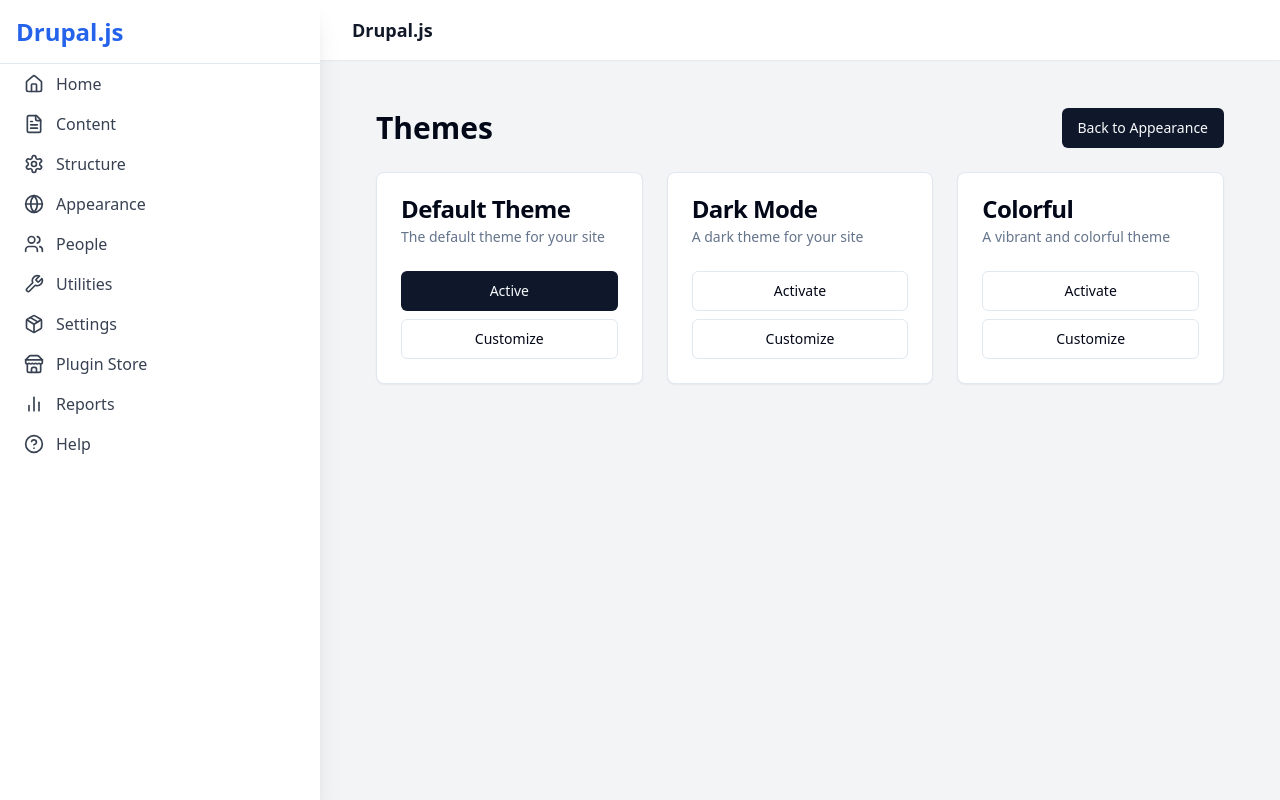
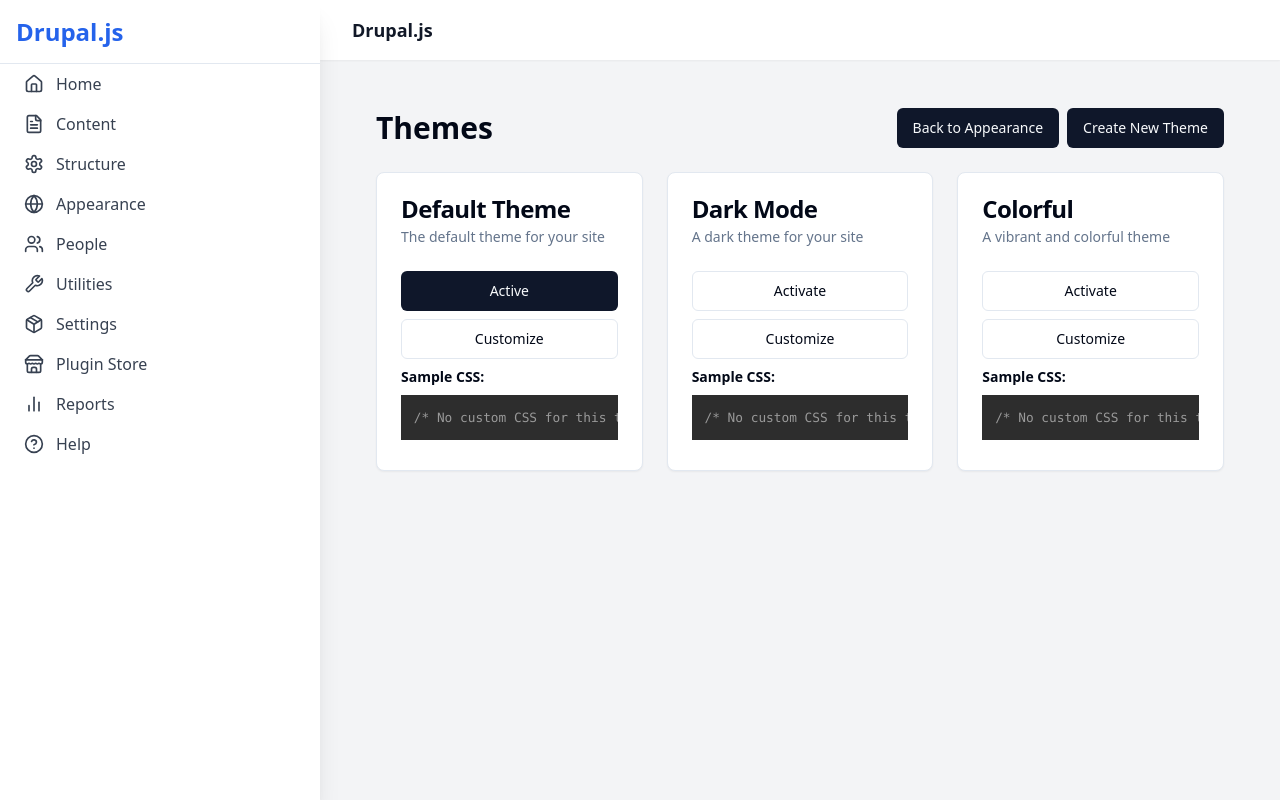
Before and after one commit to ruvnet/drupaljs, a React (Vite) app: page /appearance/themes in a window 1280 px wide. Built offline with nearby package versions, Linux system fonts and the light colour scheme.

Commit message:
Add custom theme management
Implemented functionality to create and remove custom themes, saving settings to local storage. Added a CSS highlighter for displaying CSS content, along with sample CSS for each theme.
[skip gpt_engineer]

```diff
--- a/package.json
+++ b/package.json
@@ -59,6 +59,7 @@
     "react-quill": "^2.0.0",
     "react-resizable-panels": "^2.0.19",
     "react-router-dom": "^6.23.1",
+    "react-syntax-highlighter": "^15.5.0",
     "recharts": "^2.12.7",
     "sonner": "^1.5.0",
     "tailwind-merge": "^2.2.1",
--- a/src/components/ThemeCustomizer.jsx
+++ b/src/components/ThemeCustomizer.jsx
@@ -46,11 +46,10 @@ const ThemeCustomizer = ({ theme, onSave, onClose }) => {
   const [activeColorPicker, setActiveColorPicker] = useState(null);
 
   useEffect(() => {
-    const storedCustomizations = localStorage.getItem(`theme_${theme.id}_customizations`);
-    if (storedCustomizations) {
-      setCustomizations(JSON.parse(storedCustomizations));
+    if (theme.customizations) {
+      setCustomizations(theme.customizations);
     }
-  }, [theme.id]);
+  }, [theme]);
 
   const handleChange = (section, key, value) => {
     setCustomizations(prev => ({
@@ -63,7 +62,6 @@ const ThemeCustomizer = ({ theme, onSave, onClose }) => {
   };
 
   const handleSave = () => {
-    localStorage.setItem(`theme_${theme.id}_customizations`, JSON.stringify(customizations));
     onSave(customizations);
     onClose();
   };
--- a/src/pages/Themes.jsx
+++ b/src/pages/Themes.jsx
@@ -3,20 +3,25 @@ import { Link } from 'react-router-dom';
 import { Button } from "@/components/ui/button";
 import { Card, CardContent, CardDescription, CardHeader, CardTitle } from "@/components/ui/card";
 import { Dialog, DialogContent, DialogDescription, DialogHeader, DialogTitle, DialogTrigger } from "@/components/ui/dialog";
+import { Input } from "@/components/ui/input";
 import { toast } from 'sonner';
 import ThemeCustomizer from '../components/ThemeCustomizer';
+import { Prism as SyntaxHighlighter } from 'react-syntax-highlighter';
+import { tomorrow } from 'react-syntax-highlighter/dist/esm/styles/prism';
 
 function Themes() {
   const [themes, setThemes] = useState([]);
   const [activeTheme, setActiveTheme] = useState('');
   const [selectedTheme, setSelectedTheme] = useState(null);
   const [isCustomizerOpen, setIsCustomizerOpen] = useState(false);
+  const [newThemeName, setNewThemeName] = useState('');
+  const [isNewThemeDialogOpen, setIsNewThemeDialogOpen] = useState(false);
 
   useEffect(() => {
     const storedThemes = JSON.parse(localStorage.getItem('themes')) || [
-      { id: 1, name: 'Default Theme', description: 'The default theme for your site' },
-      { id: 2, name: 'Dark Mode', description: 'A dark theme for your site' },
-      { id: 3, name: 'Colorful', description: 'A vibrant and colorful theme' },
+      { id: 1, name: 'Default Theme', description: 'The default theme for your site', isCustom: false },
+      { id: 2, name: 'Dark Mode', description: 'A dark theme for your site', isCustom: false },
+      { id: 3, name: 'Colorful', description: 'A vibrant and colorful theme', isCustom: false },
     ];
     setThemes(storedThemes);
 
@@ -36,19 +41,91 @@ function Themes() {
   };
 
   const handleSaveCustomizations = (customizations) => {
-    // In a real application, you would apply these customizations to the theme
-    console.log('Saved customizations:', customizations);
+    const updatedThemes = themes.map(theme =>
+      theme.id === selectedTheme.id ? { ...theme, customizations } : theme
+    );
+    setThemes(updatedThemes);
+    localStorage.setItem('themes', JSON.stringify(updatedThemes));
     toast.success(`Customizations for ${selectedTheme.name} have been saved`);
     setIsCustomizerOpen(false);
+  };
+
+  const handleCreateNewTheme = () => {
+    if (newThemeName.trim()) {
+      const newTheme = {
+        id: Date.now(),
+        name: newThemeName.trim(),
+        description: 'Custom theme',
+        isCustom: true,
+        customizations: {}
+      };
+      const updatedThemes = [...themes, newTheme];
+      setThemes(updatedThemes);
+      localStorage.setItem('themes', JSON.stringify(updatedThemes));
+      setNewThemeName('');
+      setIsNewThemeDialogOpen(false);
+      toast.success(`New theme "${newTheme.name}" has been created`);
+    }
+  };
+
+  const handleRemoveTheme = (themeId) => {
+    const updatedThemes = themes.filter(theme => theme.id !== themeId);
+    setThemes(updatedThemes);
+    localStorage.setItem('themes', JSON.stringify(updatedThemes));
+    toast.success('Theme has been removed');
+  };
+
+  const getThemeCSS = (theme) => {
+    if (theme.customizations) {
+      return `
+/* ${theme.name} */
+:root {
+  --primary-color: ${theme.customizations.colors?.primary || '#3b82f6'};
+  --secondary-color: ${theme.customizations.colors?.secondary || '#10b981'};
+  --background-color: ${theme.customizations.colors?.background || '#ffffff'};
+  --text-color: ${theme.customizations.colors?.text || '#1f2937'};
+  --font-family: ${theme.customizations.typography?.fontFamily || 'Inter, sans-serif'};
+  --font-size: ${theme.customizations.typography?.fontSize || '16'}px;
+  --line-height: ${theme.customizations.typography?.lineHeight || '1.5'};
+}
+
+body {
+  font-family: var(--font-family);
+  font-size: var(--font-size);
+  line-height: var(--line-height);
+  color: var(--text-color);
+  background-color: var(--background-color);
+}
+
+.button {
+  background-color: var(--primary-color);
+  color: white;
+  border-radius: ${theme.customizations.components?.buttonRadius || '4'}px;
+}
+
+.input {
+  border-radius: ${theme.customizations.components?.inputRadius || '4'}px;
+}
+
+.card {
+  border-radius: ${theme.customizations.components?.cardRadius || '8'}px;
+  box-shadow: 0 ${theme.customizations.components?.shadowIntensity || '10'}px 15px -3px rgba(0, 0, 0, 0.1);
+}
+      `;
+    }
+    return '/* No custom CSS for this theme */';
   };
 
   return (
     <div className="p-6">
       <div className="flex justify-between items-center mb-6">
         <h1 className="text-3xl font-bold">Themes</h1>
-        <Button asChild>
-          <Link to="/appearance">Back to Appearance</Link>
-        </Button>
+        <div>
+          <Button asChild className="mr-2">
+            <Link to="/appearance">Back to Appearance</Link>
+          </Button>
+          <Button onClick={() => setIsNewThemeDialogOpen(true)}>Create New Theme</Button>
+        </div>
       </div>
       <div className="grid grid-cols-1 md:grid-cols-2 lg:grid-cols-3 gap-6">
         {themes.map((theme) => (
@@ -68,6 +145,17 @@ function Themes() {
               <Button variant="outline" className="w-full" onClick={() => handleCustomizeTheme(theme)}>
                 Customize
               </Button>
+              {theme.isCustom && (
+                <Button variant="destructive" className="w-full" onClick={() => handleRemoveTheme(theme.id)}>
+                  Remove Theme
+                </Button>
+              )}
+              <div className="mt-4">
+                <h4 className="text-sm font-semibold mb-2">Sample CSS:</h4>
+                <SyntaxHighlighter language="css" style={tomorrow} customStyle={{fontSize: '0.8rem'}}>
+                  {getThemeCSS(theme)}
+                </SyntaxHighlighter>
+              </div>
             </CardContent>
           </Card>
         ))}
@@ -89,6 +177,22 @@ function Themes() {
           )}
         </DialogContent>
       </Dialog>
+      <Dialog open={isNewThemeDialogOpen} onOpenChange={setIsNewThemeDialogOpen}>
+        <DialogContent>
+          <DialogHeader>
+            <DialogTitle>Create New Theme</DialogTitle>
+            <DialogDescription>
+              Enter a name for your new custom theme.
+            </DialogDescription>
+          </DialogHeader>
+          <Input
+            value={newThemeName}
+            onChange={(e) => setNewThemeName(e.target.value)}
+            placeholder="New Theme Name"
+          />
+          <Button onClick={handleCreateNewTheme}>Create Theme</Button>
+        </DialogContent>
+      </Dialog>
     </div>
   );
 }
```
Also changed, not shown: 1 other file (tests, documents, lock files or other folders).
